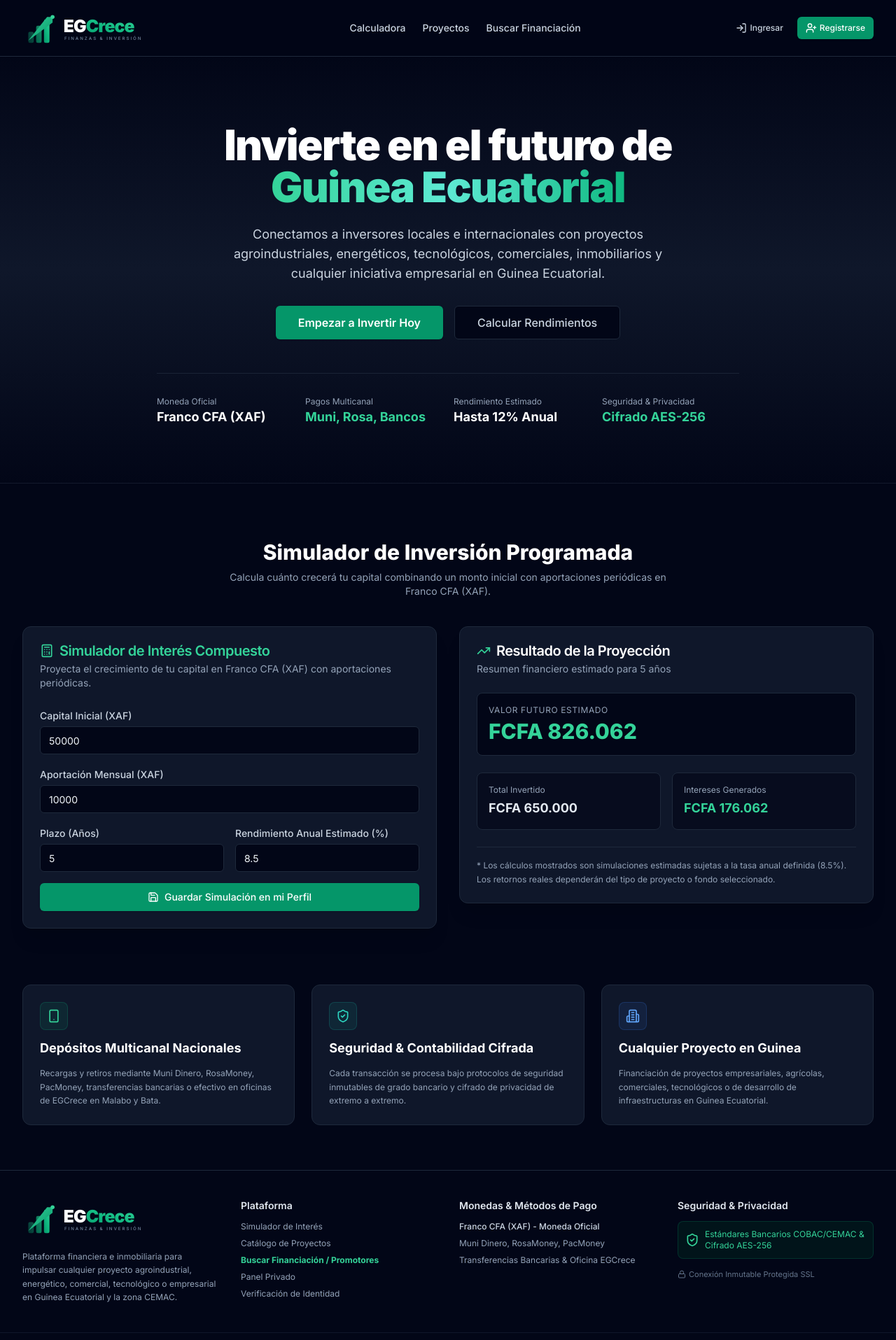
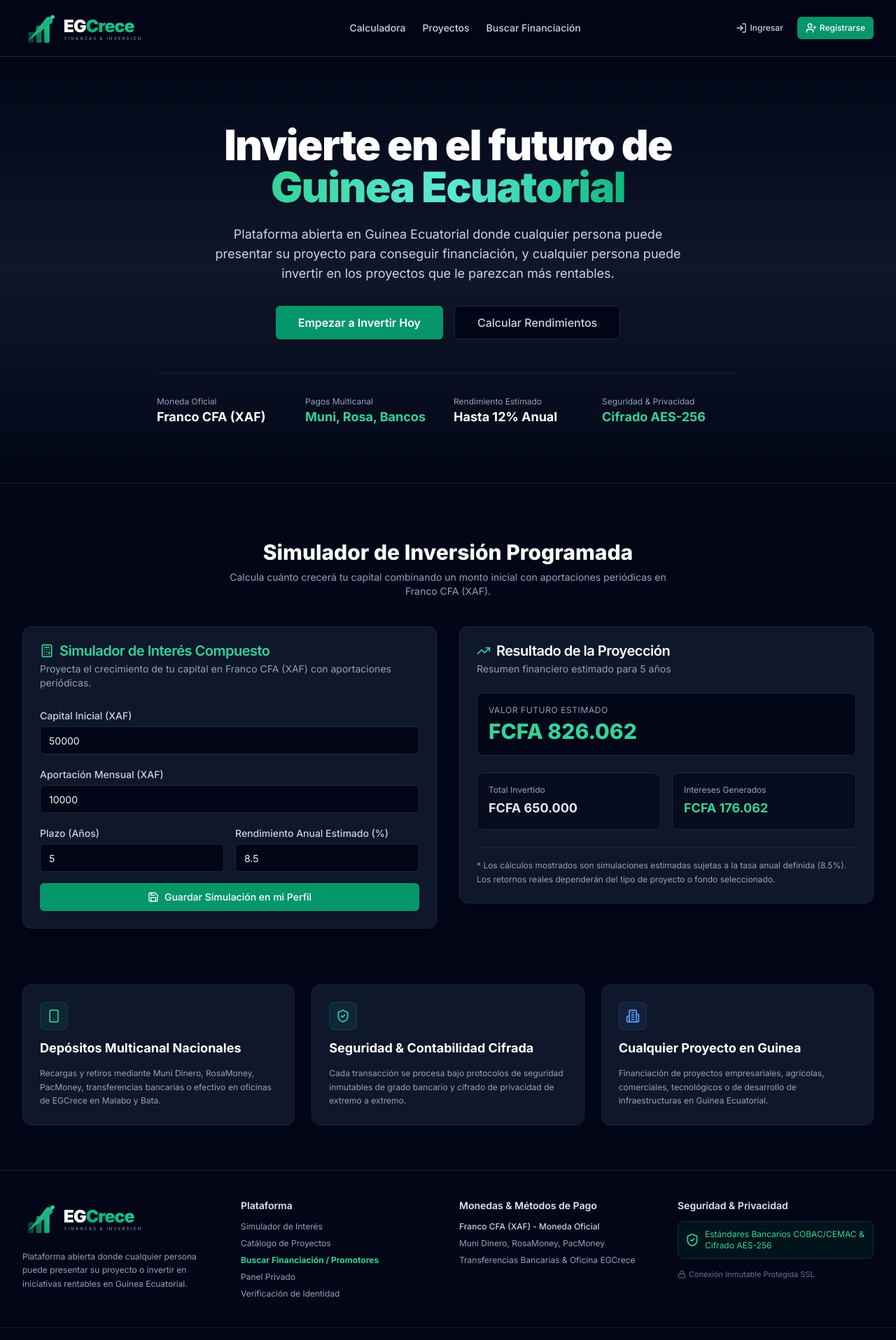
Before and after one commit to Antoniomba23/egcrece, a Next.js app: page / in a window 1280 px wide. Shown: the top 1915 px of the page at 70% size. Built offline with nearby package versions, Linux system fonts and the light colour scheme; no server answers.

Commit message:
docs: align platform description to open crowdfunding model where anyone can present projects or invest directly

```diff
--- a/app/(dashboard)/presentar-proyecto/page.tsx
+++ b/app/(dashboard)/presentar-proyecto/page.tsx
@@ -208,7 +208,7 @@ export default function PresentarProyectoPage() {
 
         <h1 className="text-3xl font-extrabold text-white">Presentar Proyecto y Buscar Financiación</h1>
         <p className="text-xs text-slate-400 mt-1">
-          Si dispone de una empresa, finca, desarrollo comercial, tecnológico o proyecto en Guinea Ecuatorial, complete esta solicitud para buscar financiación participativa de nuestra red de inversores.
+          Si tienes una idea, empresa o proyecto en Guinea Ecuatorial, puedes presentarlo en la plataforma para buscar financiación. Cualquier persona interesada podrá revisar tu proyecto e invertir directamente en él.
         </p>
       </div>
 
--- a/app/page.tsx
+++ b/app/page.tsx
@@ -17,7 +17,7 @@ export default function HomePage() {
           </h1>
 
           <p className="mt-6 text-base sm:text-lg text-slate-300 max-w-2xl mx-auto font-normal leading-relaxed">
-            Conectamos a inversores locales e internacionales con proyectos agroindustriales, energéticos, tecnológicos, comerciales, inmobiliarios y cualquier iniciativa empresarial en Guinea Ecuatorial.
+            Plataforma abierta en Guinea Ecuatorial donde cualquier persona puede presentar su proyecto para conseguir financiación, y cualquier persona puede invertir en los proyectos que le parezcan más rentables.
           </p>
 
           <div className="mt-8 flex flex-col sm:flex-row items-center justify-center gap-4">
--- a/components/shared/Footer.tsx
+++ b/components/shared/Footer.tsx
@@ -11,7 +11,7 @@ export function Footer() {
             <Logo className="h-14 w-auto" />
           </Link>
           <p className="text-xs text-slate-400 leading-relaxed">
-            Plataforma financiera e inmobiliaria para impulsar cualquier proyecto agroindustrial, energético, comercial, tecnológico o empresarial en Guinea Ecuatorial y la zona CEMAC.
+            Plataforma abierta donde cualquier persona puede presentar su proyecto o invertir en iniciativas rentables en Guinea Ecuatorial.
           </p>
         </div>
 
```
